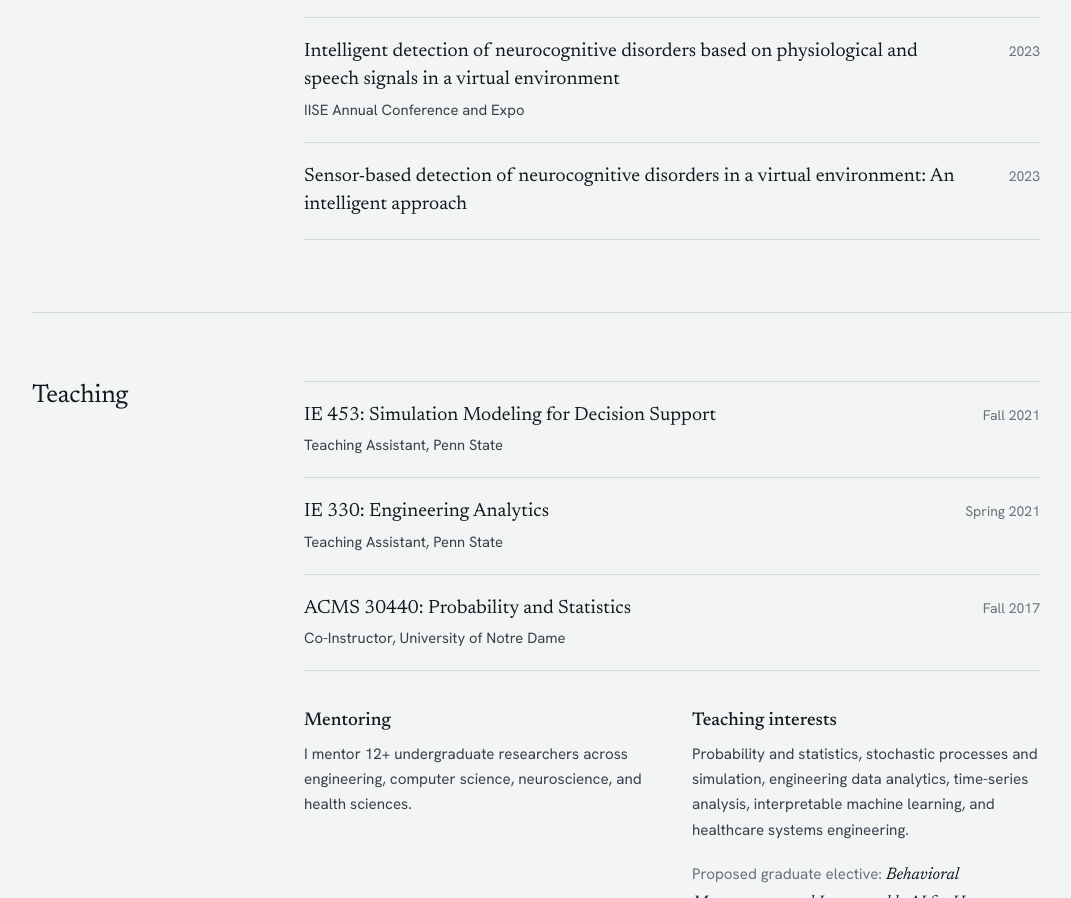
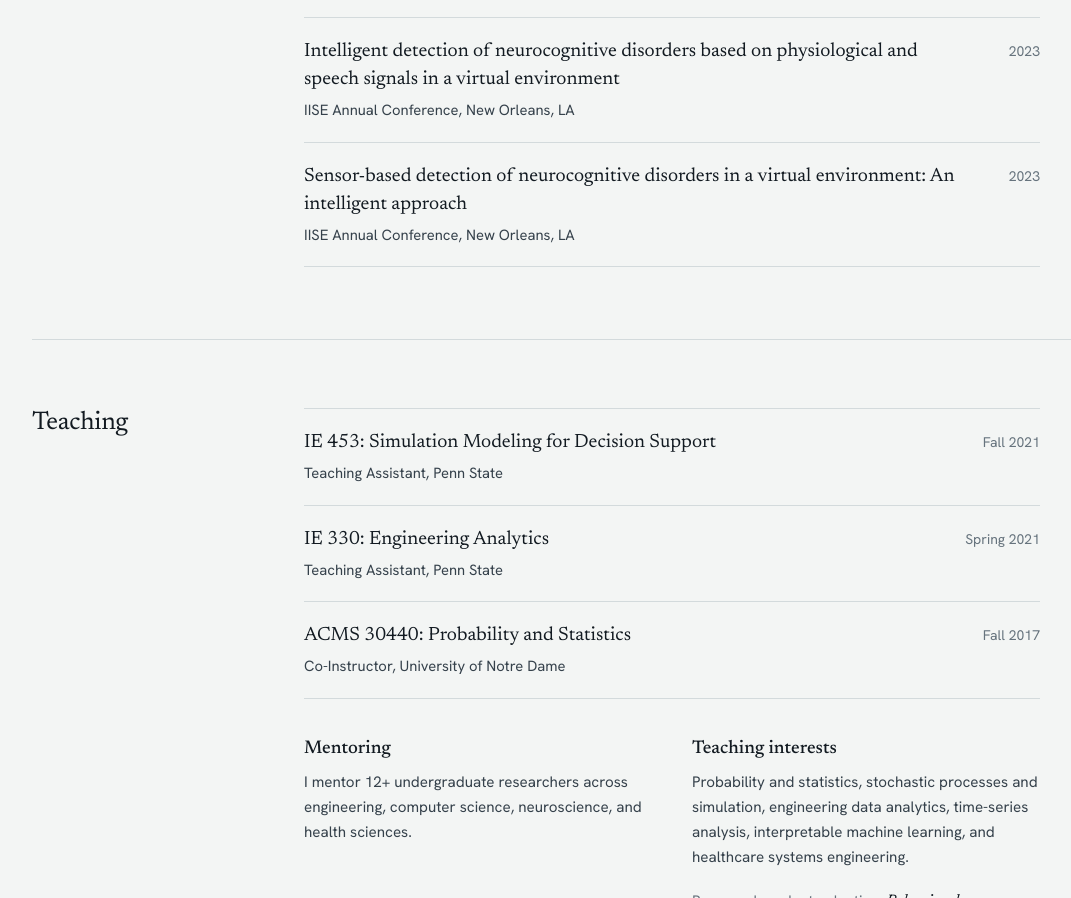
Before and after one commit to JKEVIN2010/jkevin2010.github.io, a plain HTML site: page index.html in a window 1280 px wide. Shown: the part 4565-5463 px from the top of the page, without its empty margins (32-1103 px from the left). Drawn offline with Linux system fonts and the light colour scheme.

Commit message:
Add venue for 2023 talks
Co-Authored-By: Claude Opus 5.5 <noreply@anthropic.com>
Claude-Session: https://claude.ai/code/session_01Aks7cJn6DZv2ZY2VQGVsNr

```diff
--- a/index.html
+++ b/index.html
@@ -411,11 +411,12 @@
             <li>
               <span class="ledger-title">Intelligent detection of neurocognitive disorders based on physiological and speech signals in a virtual environment</span>
               <span class="ledger-when">2023</span>
-              <p class="ledger-detail">IISE Annual Conference and Expo</p>
+              <p class="ledger-detail">IISE Annual Conference, New Orleans, LA</p>
             </li>
             <li>
               <span class="ledger-title">Sensor-based detection of neurocognitive disorders in a virtual environment: An intelligent approach</span>
               <span class="ledger-when">2023</span>
+              <p class="ledger-detail">IISE Annual Conference, New Orleans, LA</p>
             </li>
           </ul>
         </div>
```
